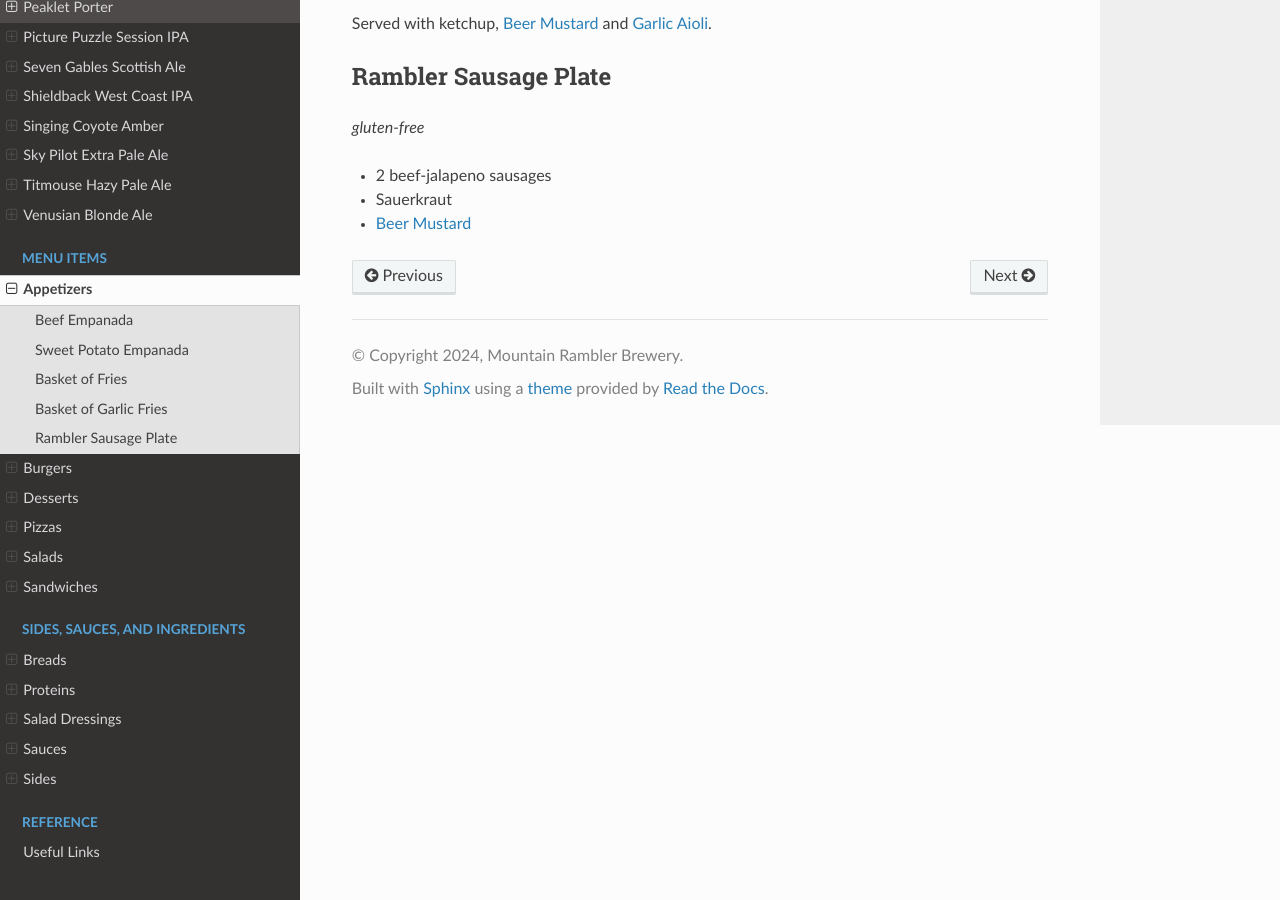
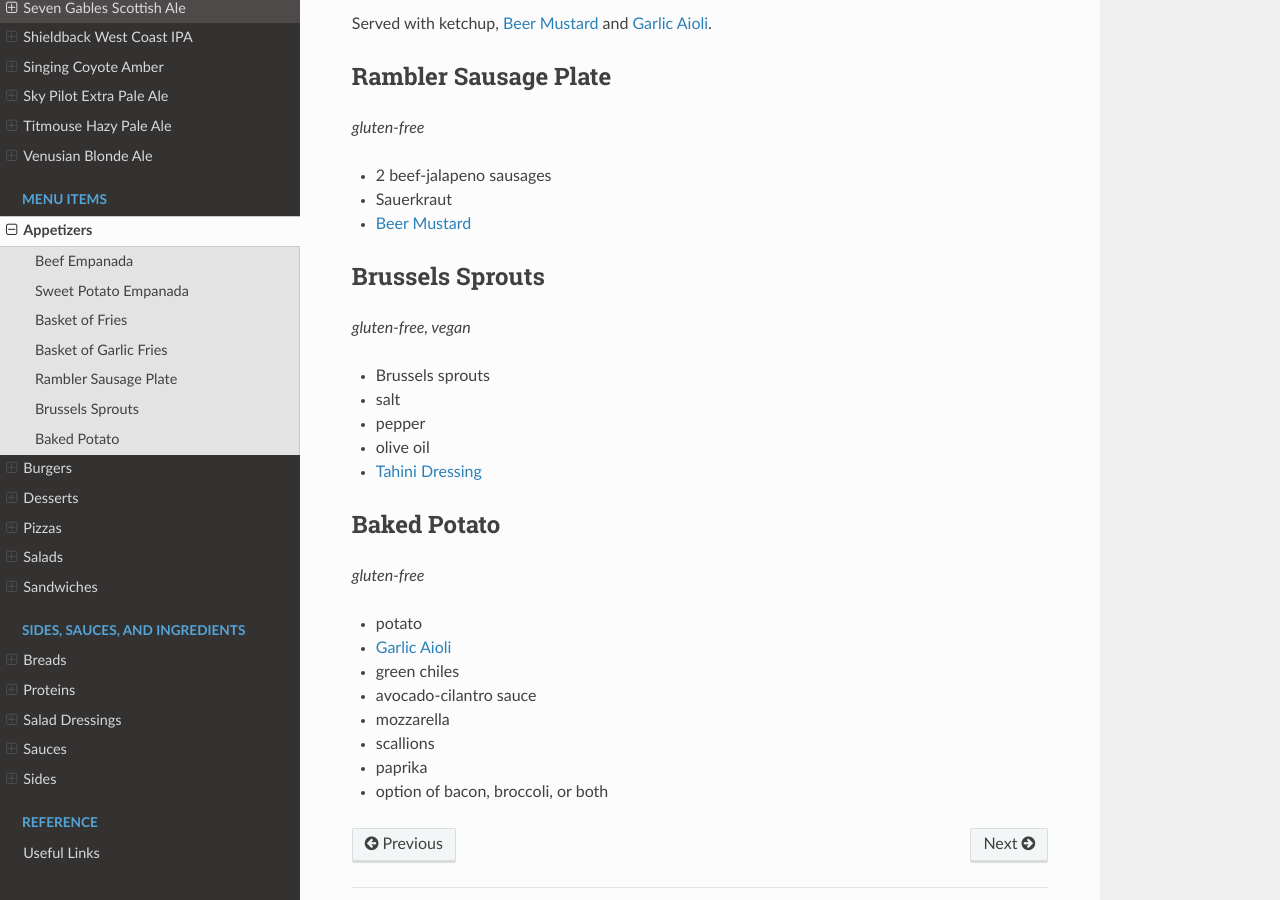
Before and after one commit to zhenry9/mrb-docs, a Sphinx documentation site: the page built from docs/source/menu/food/appetizers.rst, in a window 1280 px wide and 900 px high, scrolled down 924 px. Built offline with Sphinx 7.4.7 and the Read the Docs theme 3.1.0, drawn with Linux system fonts in a browser that asks for light colours.

Commit message:
add apps

```diff
--- a/docs/source/menu/beer/darkstar.rst
+++ b/docs/source/menu/beer/darkstar.rst
@@ -13,7 +13,7 @@ Dark Star Imperial Stout
 .. figure:: /_static/beer/darkstar-tulip.jpg
    :width: 300
 
-
+As an Imperial Stour, the Dark Star is a "big beer": it has more malts, more sugars, more alcohol, more everything except hops. The Dark Star has a thick, molasses mouthfeel, with a smokey, oaky, coffee and cherry flavors coming through. At over 10% ABV, it is our strongest beer on tap.
 
 Name Origin
 ~~~~~~~~~~~
@@ -44,8 +44,8 @@ Tasting Notes
 
    "**Color**","Black"
    "**Aroma**",""
-   "**Flavor**",""
-   "**Mouthfeel**",""
+   "**Flavor**","Coffee, smokey, cherry, oaky, molasses"
+   "**Mouthfeel**","Thick"
 
 Pairings
 ~~~~~~~~
--- a/docs/source/menu/food/appetizers.rst
+++ b/docs/source/menu/food/appetizers.rst
@@ -40,3 +40,26 @@ Rambler Sausage Plate
 - 2 beef-jalapeno sausages
 - Sauerkraut
 - :ref:`Beer Mustard`
+
+Brussels Sprouts
+----------------
+*gluten-free, vegan*
+
+- Brussels sprouts
+- salt
+- pepper
+- olive oil
+- :ref:`Tahini Dressing`
+
+Baked Potato
+------------
+*gluten-free*
+
+- potato
+- :ref:`Garlic Aioli`
+- green chiles
+- avocado-cilantro sauce
+- mozzarella
+- scallions
+- paprika
+- option of bacon, broccoli, or both
```
